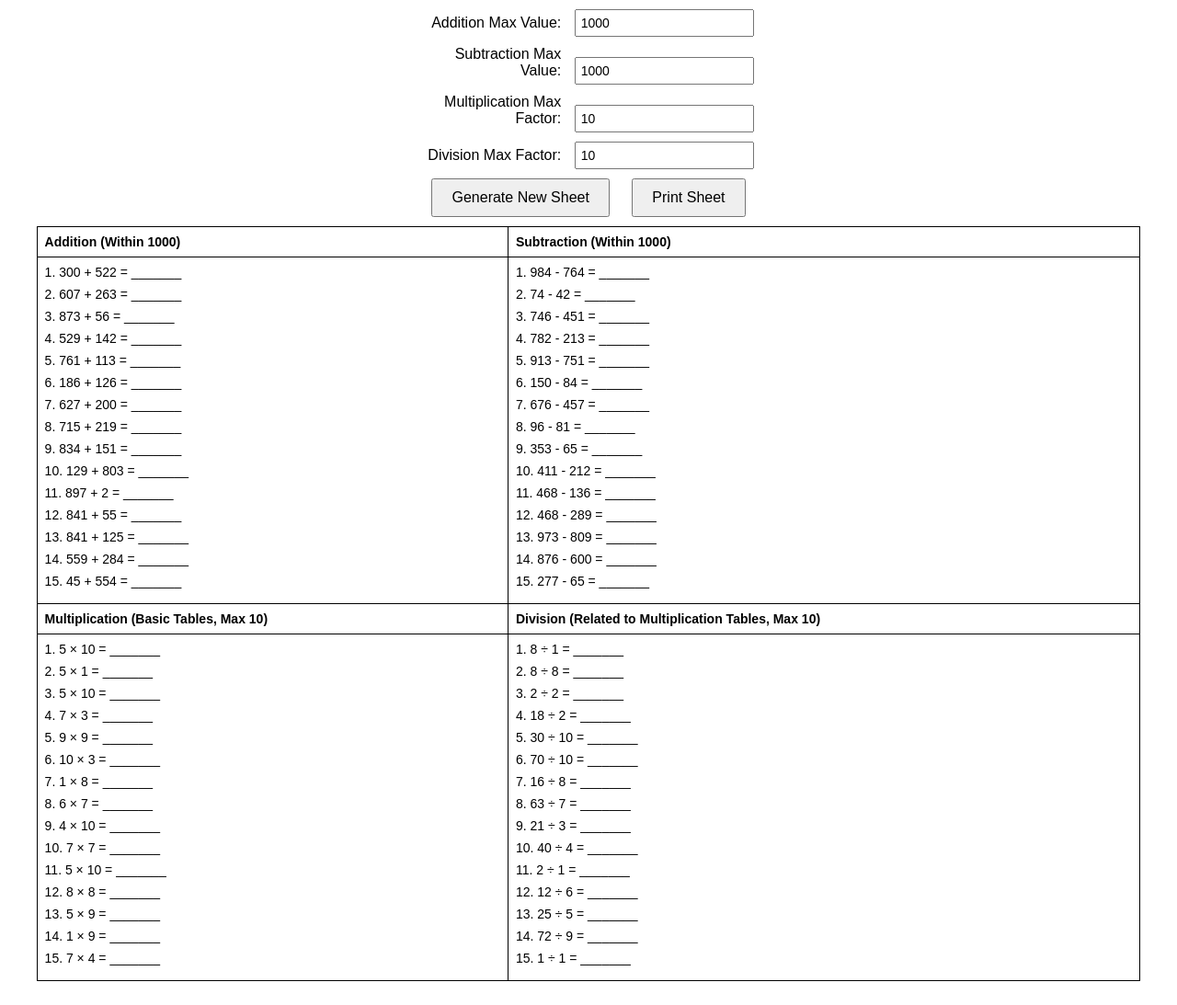
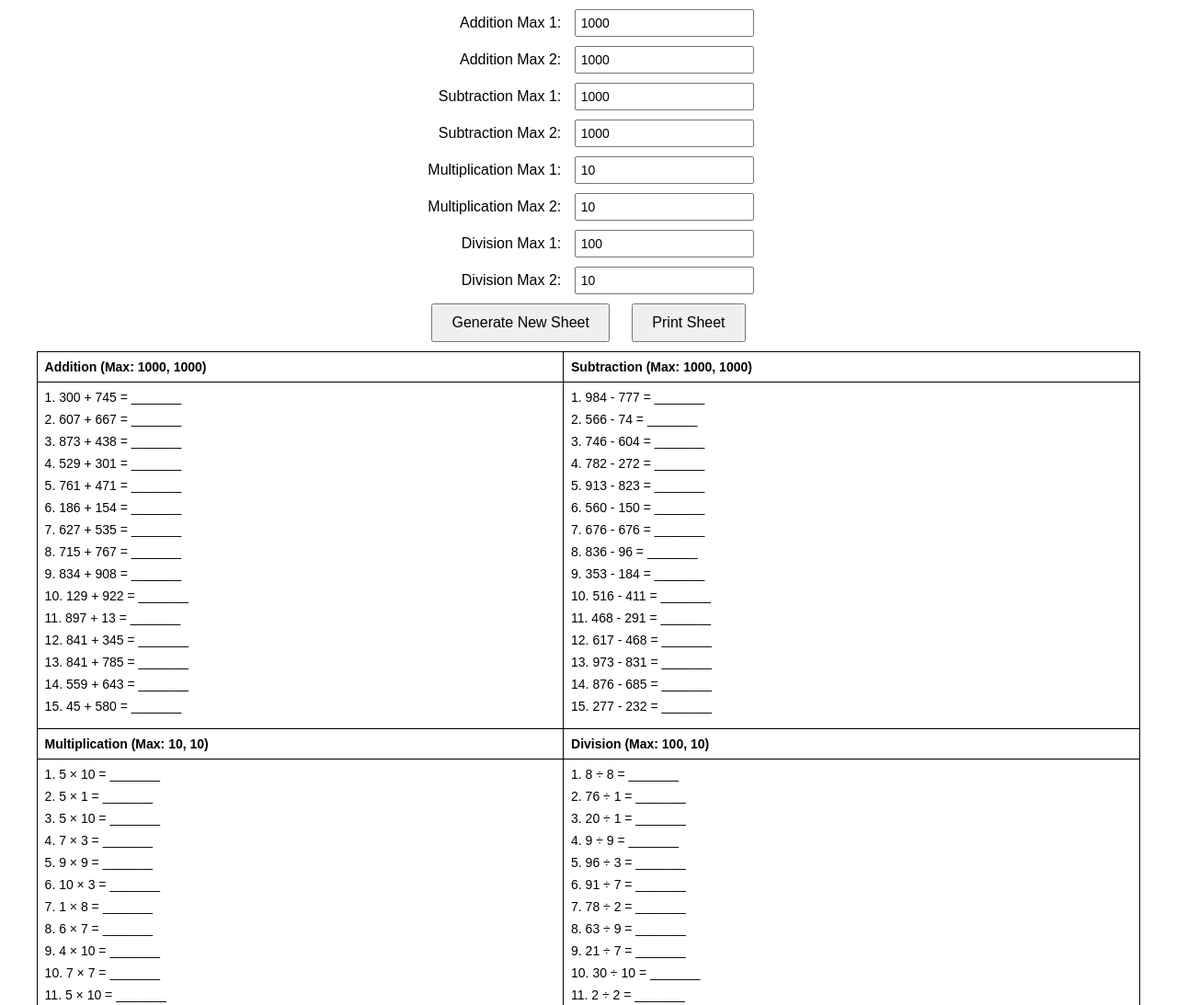
Before and after one commit to CHENGWEI001/MathSheetGenerator, a plain HTML site: page index.html in a window 1280 px wide. Shown: the top 1093 px of the page at 92% size. Drawn offline with Linux system fonts and the light colour scheme.

Commit message:
Support url params

```diff
--- a/index.html
+++ b/index.html
@@ -83,20 +83,36 @@
 
   <div class="no-print">
     <div class="input-group no-print">
-      <label for="additionMaxValue">Addition Max Value:</label>
-      <input type="number" id="additionMaxValue" value="1000">
+      <label for="additionMax1">Addition Max 1:</label>
+      <input type="number" id="additionMax1" value="1000">
     </div>
     <div class="input-group no-print">
-      <label for="subtractionMaxValue">Subtraction Max Value:</label>
-      <input type="number" id="subtractionMaxValue" value="1000">
+      <label for="additionMax2">Addition Max 2:</label>
+      <input type="number" id="additionMax2" value="1000">
     </div>
     <div class="input-group no-print">
-      <label for="multiplicationMaxFactor">Multiplication Max Factor:</label>
-      <input type="number" id="multiplicationMaxFactor" value="10">
+      <label for="subtractionMax1">Subtraction Max 1:</label>
+      <input type="number" id="subtractionMax1" value="1000">
     </div>
     <div class="input-group no-print">
-      <label for="divisionMaxFactor">Division Max Factor:</label>
-      <input type="number" id="divisionMaxFactor" value="10">
+      <label for="subtractionMax2">Subtraction Max 2:</label>
+      <input type="number" id="subtractionMax2" value="1000">
+    </div>
+    <div class="input-group no-print">
+      <label for="multiplicationMax1">Multiplication Max 1:</label>
+      <input type="number" id="multiplicationMax1" value="10">
+    </div>
+    <div class="input-group no-print">
+      <label for="multiplicationMax2">Multiplication Max 2:</label>
+      <input type="number" id="multiplicationMax2" value="10">
+    </div>
+    <div class="input-group no-print">
+      <label for="divisionMax1">Division Max 1:</label>
+      <input type="number" id="divisionMax1" value="100">
+    </div>
+    <div class="input-group no-print">
+      <label for="divisionMax2">Division Max 2:</label>
+      <input type="number" id="divisionMax2" value="10">
     </div>
     <button onclick="generateMathSheet()">Generate New Sheet</button>
     <button onclick="window.print()">Print Sheet</button>
@@ -104,8 +120,8 @@
 
   <table>
     <tr>
-      <th>Addition (Within <span id="additionMaxValueDisplay">1000</span>)</th>
-      <th>Subtraction (Within <span id="subtractionMaxValueDisplay">1000</span>)</th>
+      <th>Addition (Max: <span id="additionMax1Display">1000</span>, <span id="additionMax2Display">1000</span>)</th>
+      <th>Subtraction (Max: <span id="subtractionMax1Display">1000</span>, <span id="subtractionMax2Display">1000</span>)</th>
     </tr>
     <tr>
       <td>
@@ -120,8 +136,8 @@
       </td>
     </tr>
     <tr>
-      <th>Multiplication (Basic Tables, Max <span id="multiplicationMaxFactorDisplay">10</span>)</th>
-      <th>Division (Related to Multiplication Tables, Max <span id="divisionMaxFactorDisplay">10</span>)</th>
+      <th>Multiplication (Max: <span id="multiplicationMax1Display">10</span>, <span id="multiplicationMax2Display">10</span>)</th>
+      <th>Division (Max: <span id="divisionMax1Display">10</span>, <span id="divisionMax2Display">10</span>)</th>
     </tr>
     <tr>
       <td>
@@ -142,64 +158,96 @@
       return Math.floor(Math.random() * (max - min + 1)) + min;
     }
 
-    function generateAdditionProblems(numProblems = 15, maxValue) {
+    function generateAdditionProblems(numProblems = 15, max1, max2) {
       let problems = [];
       for (let i = 0; i < numProblems; i++) {
-        let num1 = generateRandomInt(1, maxValue);
-        let num2 = generateRandomInt(1, maxValue - num1);
+        let num1 = generateRandomInt(1, max1);
+        let num2 = generateRandomInt(1, max2);
         problems.push(`<div class="problem">${i + 1}. ${num1} + ${num2} = _______</div>`);
       }
       return problems;
     }
 
-    function generateSubtractionProblems(numProblems = 15, maxValue) {
+    function generateSubtractionProblems(numProblems = 15, max1, max2) {
       let problems = [];
       for (let i = 0; i < numProblems; i++) {
-        let num1 = generateRandomInt(1, maxValue);
-        let num2 = generateRandomInt(1, num1);
+        let num1 = generateRandomInt(1, max1);
+        let num2 = generateRandomInt(1, max2);
+        if (num1 < num2) {
+          [num1, num2] = [num2, num1]; // Swap them
+        }
         problems.push(`<div class="problem">${i + 1}. ${num1} - ${num2} = _______</div>`);
       }
       return problems;
     }
 
-    function generateMultiplicationProblems(numProblems = 15, maxFactor) {
+    function generateMultiplicationProblems(numProblems = 15, max1, max2) {
       let problems = [];
       for (let i = 0; i < numProblems; i++) {
-        let num1 = generateRandomInt(1, maxFactor);
-        let num2 = generateRandomInt(1, maxFactor);
+        let num1 = generateRandomInt(1, max1);
+        let num2 = generateRandomInt(1, max2);
         problems.push(`<div class="problem">${i + 1}. ${num1} × ${num2} = _______</div>`);
       }
       return problems;
     }
 
-    function generateDivisionProblems(numProblems = 15, maxFactor) {
+    function generateDivisionProblems(numProblems = 15, max1, max2) {
       let problems = [];
       for (let i = 0; i < numProblems; i++) {
-        let num2 = generateRandomInt(1, maxFactor);
-        let product = generateRandomInt(1, maxFactor) * num2;
-        problems.push(`<div class="problem">${i + 1}. ${product} ÷ ${num2} = _______</div>`);
+        let num1 = generateRandomInt(1, max1);
+        let num2 = generateRandomInt(1, max2);
+        if (num1 < num2) {
+          [num1, num2] = [num2, num1]; // Swap them
+        }
+        problems.push(`<div class="problem">${i + 1}. ${Math.floor(num1/num2)*num2} ÷ ${num2} = _______</div>`);
       }
       return problems;
     }
 
     function generateMathSheet() {
-      const additionMaxValue = parseInt(document.getElementById("additionMaxValue").value);
-      const subtractionMaxValue = parseInt(document.getElementById("subtractionMaxValue").value);
-      const multiplicationMaxFactor = parseInt(document.getElementById("multiplicationMaxFactor").value);
-      const divisionMaxFactor = parseInt(document.getElementById("divisionMaxFactor").value);
+      const additionMax1 = parseInt(document.getElementById("additionMax1").value);
+      const additionMax2 = parseInt(document.getElementById("additionMax2").value);
+      const subtractionMax1 = parseInt(document.getElementById("subtractionMax1").value);
+      const subtractionMax2 = parseInt(document.getElementById("subtractionMax2").value);
+      const multiplicationMax1 = parseInt(document.getElementById("multiplicationMax1").value);
+      const multiplicationMax2 = parseInt(document.getElementById("multiplicationMax2").value);
+      const divisionMax1 = parseInt(document.getElementById("divisionMax1").value);
+      const divisionMax2 = parseInt(document.getElementById("divisionMax2").value);
 
-      document.getElementById("additionMaxValueDisplay").innerText = additionMaxValue;
-      document.getElementById("subtractionMaxValueDisplay").innerText = subtractionMaxValue;
-      document.getElementById("multiplicationMaxFactorDisplay").innerText = multiplicationMaxFactor;
-      document.getElementById("divisionMaxFactorDisplay").innerText = divisionMaxFactor;
+      document.getElementById("additionMax1Display").innerText = additionMax1;
+      document.getElementById("additionMax2Display").innerText = additionMax2;
+      document.getElementById("subtractionMax1Display").innerText = subtractionMax1;
+      document.getElementById("subtractionMax2Display").innerText = subtractionMax2;
+      document.getElementById("multiplicationMax1Display").innerText = multiplicationMax1;
+      document.getElementById("multiplicationMax2Display").innerText = multiplicationMax2;
+      document.getElementById("divisionMax1Display").innerText = divisionMax1;
+      document.getElementById("divisionMax2Display").innerText = divisionMax2;
 
-      document.getElementById("additionProblems").innerHTML = generateAdditionProblems(15, additionMaxValue).join('');
-      document.getElementById("subtractionProblems").innerHTML = generateSubtractionProblems(15, subtractionMaxValue).join('');
-      document.getElementById("multiplicationProblems").innerHTML = generateMultiplicationProblems(15, multiplicationMaxFactor).join('');
-      document.getElementById("divisionProblems").innerHTML = generateDivisionProblems(15, divisionMaxFactor).join('');
+      document.getElementById("additionProblems").innerHTML = generateAdditionProblems(15, additionMax1, additionMax2).join('');
+      document.getElementById("subtractionProblems").innerHTML = generateSubtractionProblems(15, subtractionMax1, subtractionMax2).join('');
+      document.getElementById("multiplicationProblems").innerHTML = generateMultiplicationProblems(15, multiplicationMax1, multiplicationMax2).join('');
+      document.getElementById("divisionProblems").innerHTML = generateDivisionProblems(15, divisionMax1, divisionMax2).join('');
     }
 
     // Generate a sheet when the page loads
+    function setDefaultsFromUrl() {
+      const urlParams = new URLSearchParams(window.location.search);
+      const params = [
+        'additionMax1', 'additionMax2',
+        'subtractionMax1', 'subtractionMax2',
+        'multiplicationMax1', 'multiplicationMax2',
+        'divisionMax1', 'divisionMax2'
+      ];
+
+      params.forEach(param => {
+        if (urlParams.has(param)) {
+          document.getElementById(param).value = urlParams.get(param);
+        }
+      });
+    }
+
+    // Set defaults from URL parameters before generating the sheet
+    setDefaultsFromUrl();
     generateMathSheet();
   </script>
 
```
